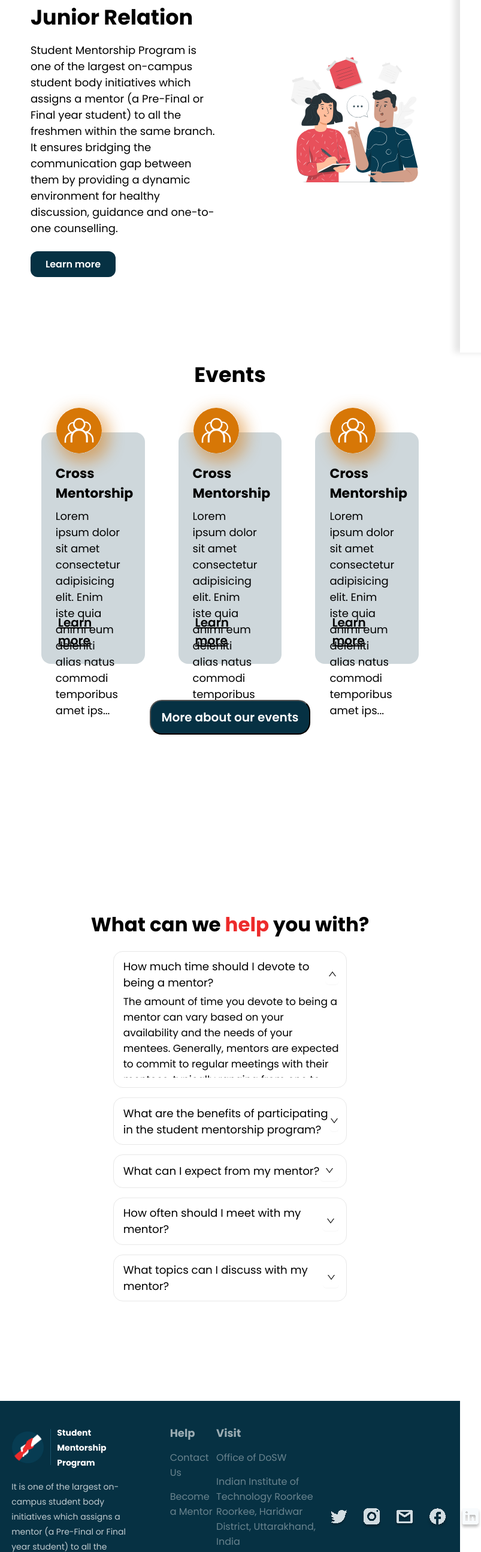
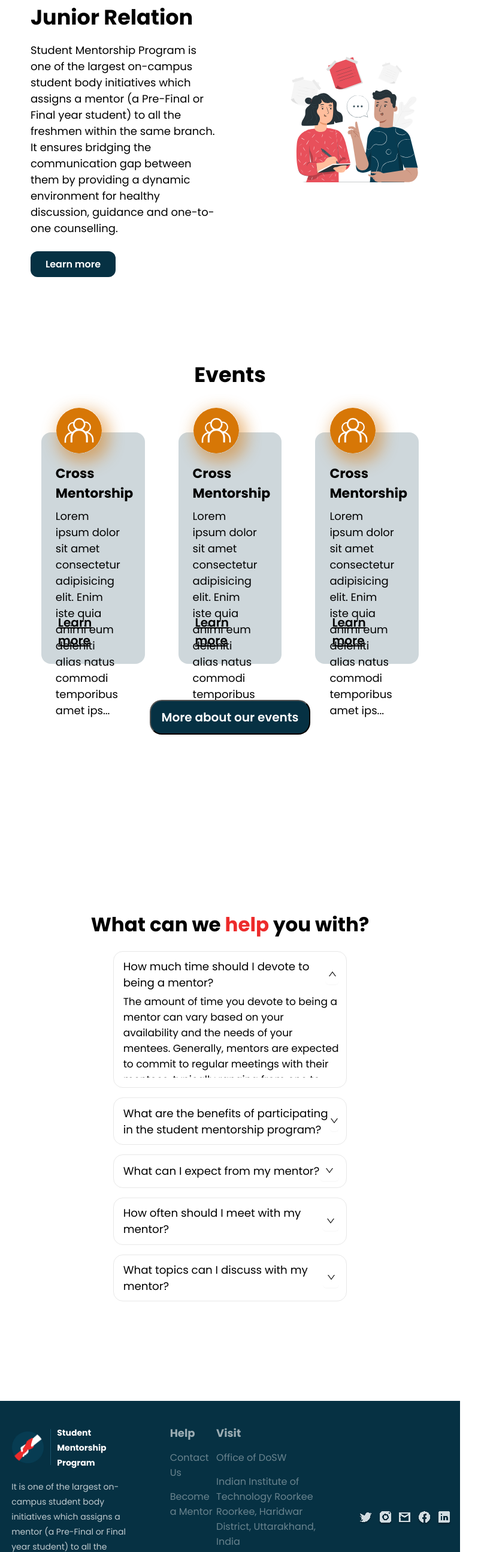
Before and after one commit to Student-Mentorship-Programme/smp-main, a Next.js app: page / in a window 768 px wide. Shown: the part 212-2800 px from the top of the page at 60% size, 803 px wide, since content can reach past the window. Built offline with nearby package versions, Linux system fonts and the light colour scheme.

Commit message:
necessary css changes

```diff
--- a/src/_components/common/Footer/Footer.module.css
+++ b/src/_components/common/Footer/Footer.module.css
@@ -122,13 +122,20 @@
 
 .footer_main_right_icons {
   display: flex;
-  column-gap: 20px;
+  column-gap: 1vw;
   align-items: center;
 }
 
 .footer_main_right_icons img {
   height: 35px;
   width: 35px;
+}
+
+@media only screen and (max-width: 900px) and (min-width: 576px) {
+  .footer_main_right_icons img {
+    height: 25px;
+    width: 25px;
+  }
 }
 
 /* Media Queries for responsiveness */
@@ -182,4 +189,8 @@
     width: 90%;
     margin-top: 20px;
   }
+
+  .footer_main_right_icons {
+    column-gap: 2vw;
+  }
 }
--- a/src/_components/common/Navbar/Navbar.jsx
+++ b/src/_components/common/Navbar/Navbar.jsx
@@ -31,7 +31,7 @@ const Navbar = () => {
 
   const handleNavElementClick = (index) => {
     setActiveNavElement(index);
-    setIsSidebarVisible(false)
+    setIsSidebarVisible(false);
   };
 
   const handleNavButtonClick = () => {
--- a/src/_components/common/Navbar/Navbar.module.css
+++ b/src/_components/common/Navbar/Navbar.module.css
@@ -88,7 +88,7 @@
 }
 
 .navbar_main_right_about_us_button {
-  background-color: #ffffff;
+  background-color: inherit;
   color: #063143;
   border: 1px solid #063143;
   padding: 0.3vw 1.5vw;
@@ -120,12 +120,11 @@
   height: 100%;
 }
 
-
-
 .sidebar_invisible {
   position: fixed;
+  display: none;
   top: 0;
-  right: -73vw;
+  right: -80vw;
   z-index: 999;
   height: 100vh;
   width: 73vw;
@@ -135,14 +134,12 @@
   flex-direction: column;
   align-items: flex-start;
   justify-content: flex-start;
-    transition: right 0.5s;
-
+  transition: right 0.5s;
 }
 
 .sidebar_visible {
   right: 0;
 }
-
 
 /* MOBILE VIEW */
 @media screen and (max-width: 576px) {
@@ -190,7 +187,6 @@
   .close_button img {
     width: 10vw;
     height: auto;
-
   }
 
   .unordered_list_mobile {
@@ -203,7 +199,6 @@
 
   .unordered_list_mobile li {
     width: 73vw;
-
   }
 
   .unordered_list_mobile li a {
@@ -213,7 +208,6 @@
     width: 100%;
     height: 4rem;
     text-decoration: none;
-
   }
 
   .unordered_list_mobile li a:active {
```
